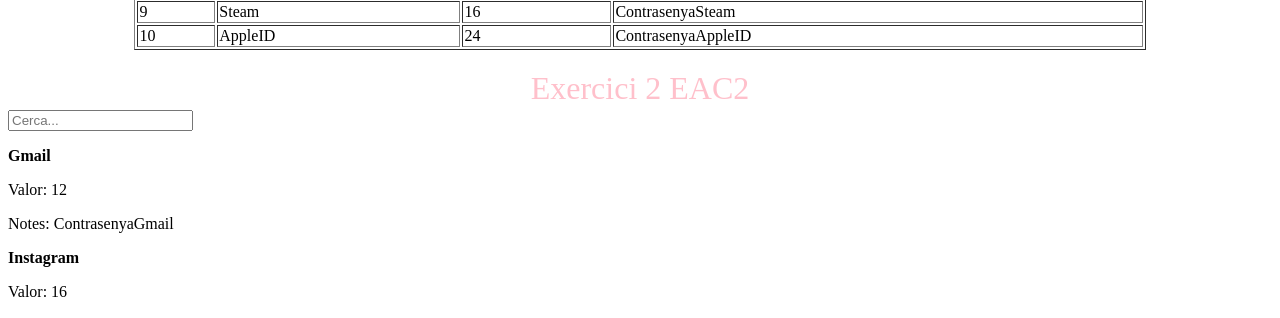
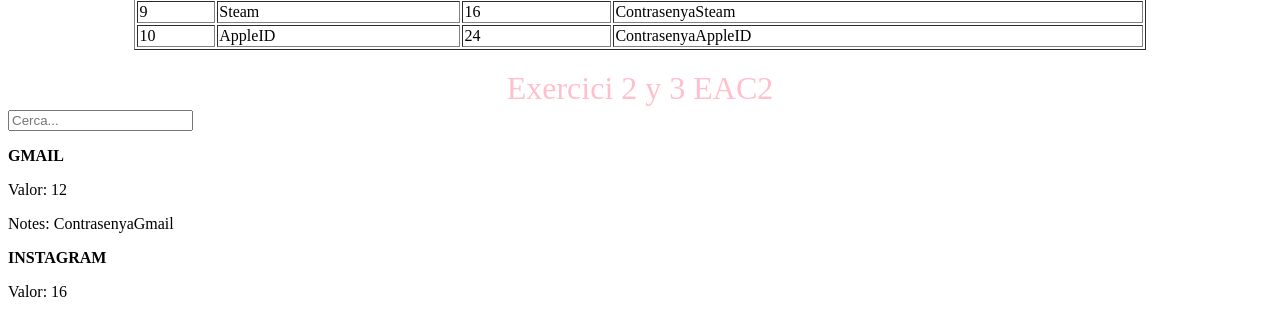
Before and after one commit to nuriaelies/ioc-angular-ClauSegura-NuriaEliesSanchez, an Angular app: page / in a window 1280 px wide. Shown: the part 475-793 px from the top of the page. Built offline with nearby package versions, Linux system fonts and the light colour scheme.

Commit message:
Exercici 3 Eac2

```diff
--- a/src/app/app.component.html
+++ b/src/app/app.component.html
@@ -17,7 +17,7 @@
   </tr>
 </table>
 
-<p>Exercici 2 EAC2</p>
+<p>Exercici 2 y 3 EAC2</p>
 
 <barra-cerca (textCerca)="onTextCerca($event)"></barra-cerca>
 
--- a/src/app/llista-elements/llista-elements.component.html
+++ b/src/app/llista-elements/llista-elements.component.html
@@ -1,3 +1,10 @@
-<div *ngFor="let item of items">
-  <targeta-element [element]="item"></targeta-element>
+<div *ngIf="items.length > 0; else senseResultats">
+  <div *ngFor="let element of items; trackBy: trackById">
+    <targeta-element [element]="element"></targeta-element>
+  </div>
 </div>
+
+<ng-template #senseResultats>
+  <p style="color: purple; font-weight: bold; margin-top: 15px;">
+  </p>
+</ng-template>
--- a/src/app/llista-elements/llista-elements.component.ts
+++ b/src/app/llista-elements/llista-elements.component.ts
@@ -11,4 +11,8 @@ import { TargetaElementComponent } from '../targeta-element/targeta-element.comp
 })
 export class LlistaElementsComponent {
   @Input() items: any[] = [];
+
+  trackById(index: number, item: any) {
+    return item.id;
+  }
 }
--- a/src/app/targeta-element/targeta-element.component.html
+++ b/src/app/targeta-element/targeta-element.component.html
@@ -1,5 +1,5 @@
 <div class="card">
-  <p><b>{{ element.name }}</b></p>
+  <p><b>{{ element.name | uppercase }}</b></p>
   <p>Valor: {{ element.value }}</p>
   <p>Notes: {{ element.notes }}</p>
 </div>
--- a/src/app/targeta-element/targeta-element.component.ts
+++ b/src/app/targeta-element/targeta-element.component.ts
@@ -1,8 +1,10 @@
 import { Component, Input } from '@angular/core';
+import { CommonModule } from '@angular/common';
 
 @Component({
   selector: 'targeta-element',
   standalone: true,
+  imports: [CommonModule],
   templateUrl: './targeta-element.component.html',
   styleUrl: './targeta-element.component.scss'
 })
```
